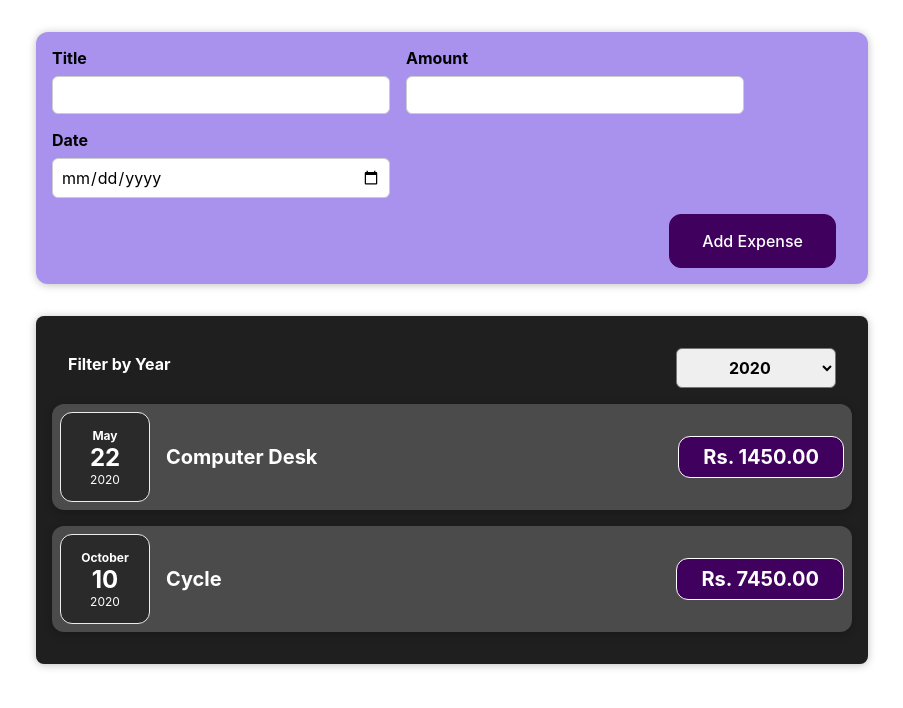
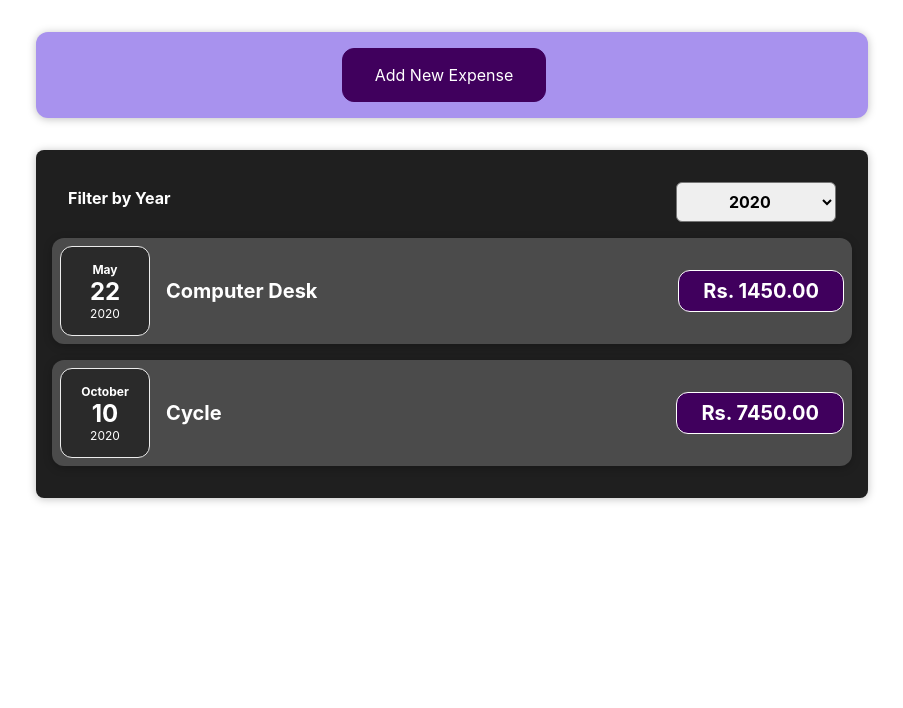
Before and after one commit to Aritra-art/Expense-Tracker, a React (Create React App) app: page / in a window 1280 px wide. Shown: the top 708 px of the page, without its empty margins (188-1091 px from the left). Built offline with nearby package versions, Linux system fonts and the light colour scheme; the HTML template or start-up script is replaced by a standard one.

Commit message:
Add Expense

```diff
--- a/src/components/ExpenseInput/ExpenseForm.js
+++ b/src/components/ExpenseInput/ExpenseForm.js
@@ -70,6 +70,9 @@ const ExpenseForm = (props) => {
         </div>
       </div>
       <div className="new-expense__actions">
+        <button type="button" onClick={props.onCancel}>
+          Cancel
+        </button>
         <button type="submit">Add Expense</button>
       </div>
     </form>
--- a/src/components/ExpenseInput/NewExpense.js
+++ b/src/components/ExpenseInput/NewExpense.js
@@ -1,17 +1,36 @@
+import { useState } from "react";
 import "./NewExpense.css";
 import ExpenseForm from "./ExpenseForm";
 const NewExpense = (props) => {
+  const [isEdit, setIsEdit] = useState(false);
+
+  const cancelEditHandler = () => {
+    setIsEdit(false);
+  };
+
+  const startEditHandler = () => {
+    setIsEdit(true);
+  };
   const saveExpenseDataHandler = (userData) => {
     const expenseData = {
       ...userData,
       id: Math.random().toString(),
     };
     props.onEnteredUserData(expenseData);
+    setIsEdit(false);
   };
 
   return (
     <div className="new-expense">
-      <ExpenseForm onSaveExpenseData={saveExpenseDataHandler} />
+      {!isEdit === true && (
+        <button onClick={startEditHandler}>Add New Expense</button>
+      )}
+      {isEdit === true && (
+        <ExpenseForm
+          onSaveExpenseData={saveExpenseDataHandler}
+          onCancel={cancelEditHandler}
+        />
+      )}
     </div>
   );
 };
```
